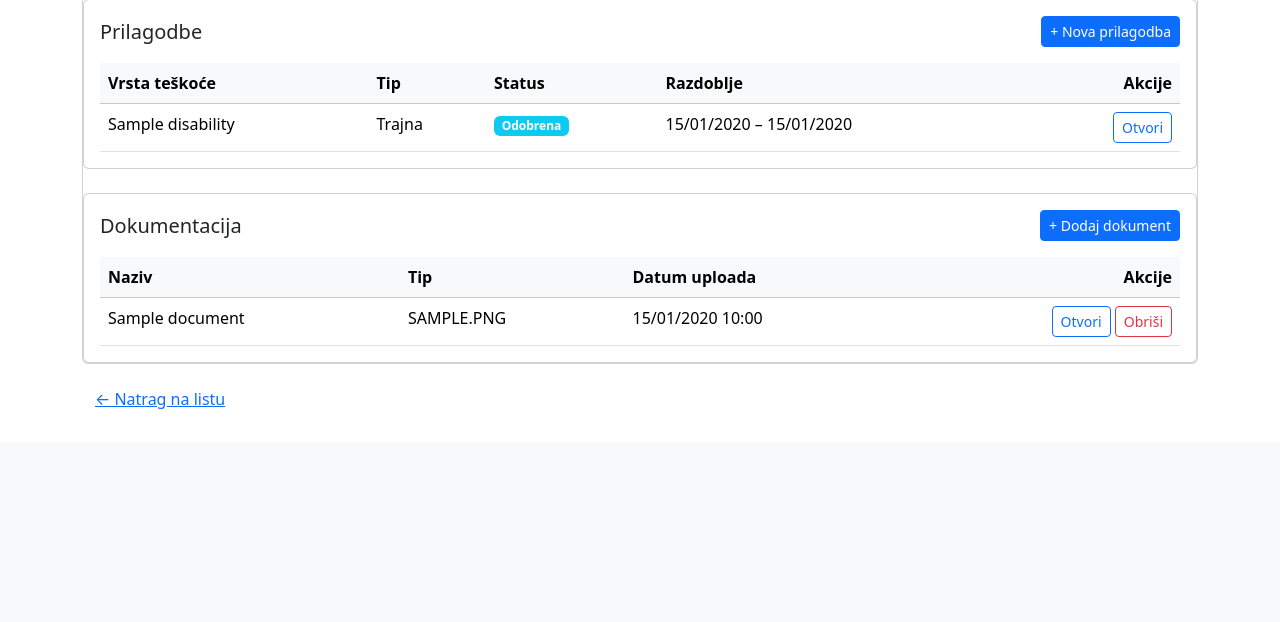
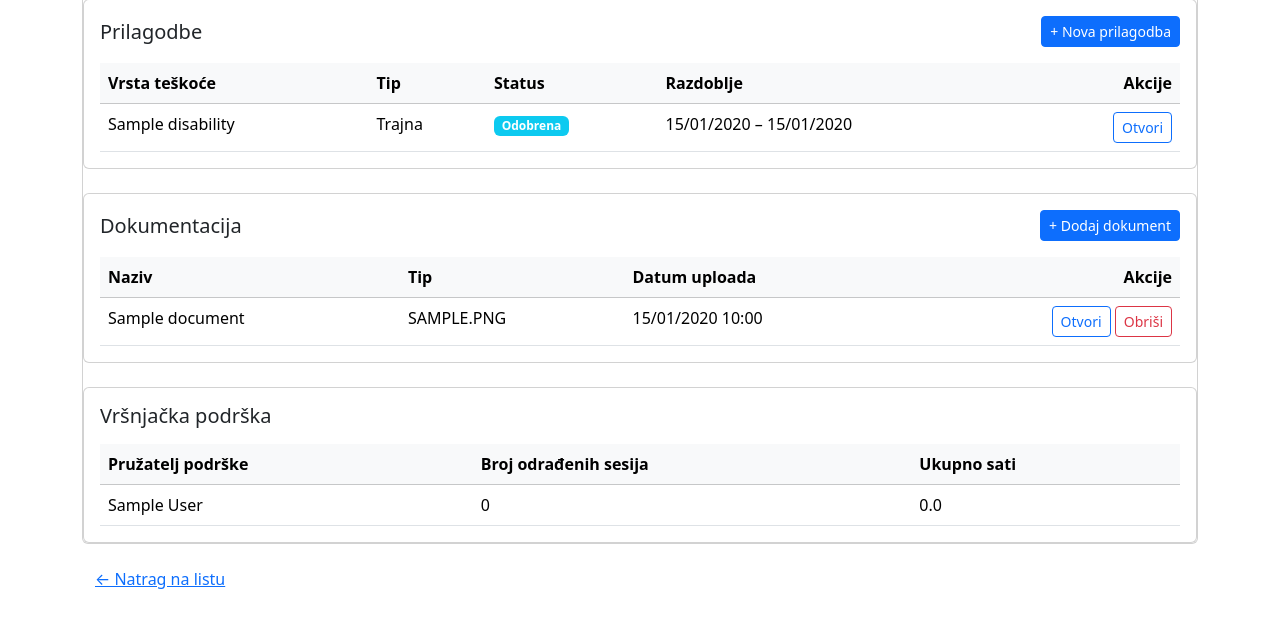
Before and after one commit to SlavicPixel/aac-tim4, a Django app: page /students/1/ in a window 1280 px wide. Shown: the part 620-1242 px from the top of the page. Before the commit the page ends 1029 px from the top, so only its background shows below. Run offline with Django 5.2, Linux system fonts and the light colour scheme; a user stored in the database is signed in; tables that the repository leaves empty hold one stand-in row (values such as "Sample post"); data that the repository does not hold is empty.

Commit message:
feat(core): show peer support overview on student detail

```diff
--- a/core/templates/core/student_detail.html
+++ b/core/templates/core/student_detail.html
@@ -182,6 +182,34 @@
             {% endif %}
         </div>
     </div>
+    <div class="card mt-4">
+        <div class="card-body">
+            <h5 class="card-title mb-3">Vršnjačka podrška</h5>
+
+            {% if peer_support_data %}
+                <table class="table table-hover mb-0">
+                    <thead class="table-light">
+                        <tr>
+                            <th>Pružatelj podrške</th>
+                            <th>Broj odrađenih sesija</th>
+                            <th>Ukupno sati</th>
+                        </tr>
+                    </thead>
+                    <tbody>
+                        {% for row in peer_support_data %}
+                            <tr>
+                                <td>{{ row.peer.full_name }}</td>
+                                <td>{{ row.session_count }}</td>
+                                <td>{{ row.total_hours }}</td>
+                            </tr>
+                        {% endfor %}
+                    </tbody>
+                </table>
+            {% else %}
+                <p class="text-muted mb-0">Ovom studentu nije dodijeljen nijedan pružatelj vršnjačke podrške.</p>
+            {% endif %}
+        </div>
+    </div>
 </div>
 
 <div class="mt-3">
--- a/core/views.py
+++ b/core/views.py
@@ -118,6 +118,27 @@ class StudentDetailView(CounselorRequiredMixin, DetailView):
         return Student.objects.filter(
             counselors=self.request.user.counselor_profile
         )
+
+    def get_context_data(self, **kwargs):
+        context = super().get_context_data(**kwargs)
+        student = self.object
+
+        peer_support_data = []
+        for peer in student.peer_supporters.all():
+            sessions = PeerSupportSession.objects.filter(
+                peer_support_user=peer,
+                student=student,
+                date__lt=timezone.now().date(),
+            )
+            total_minutes = sum(s.duration_minutes for s in sessions)
+            peer_support_data.append({
+                'peer': peer,
+                'session_count': sessions.count(),
+                'total_hours': round(total_minutes / 60, 1),
+            })
+
+        context['peer_support_data'] = peer_support_data
+        return context
 
 
 class StudentUpdateView(CounselorRequiredMixin, UpdateView):
```
